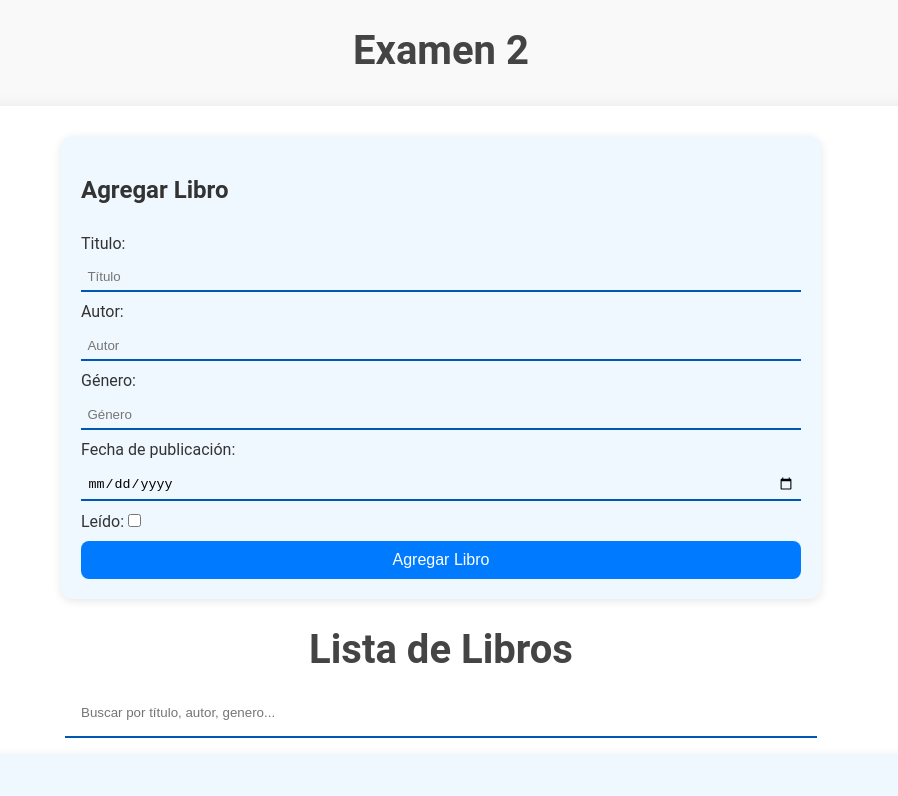
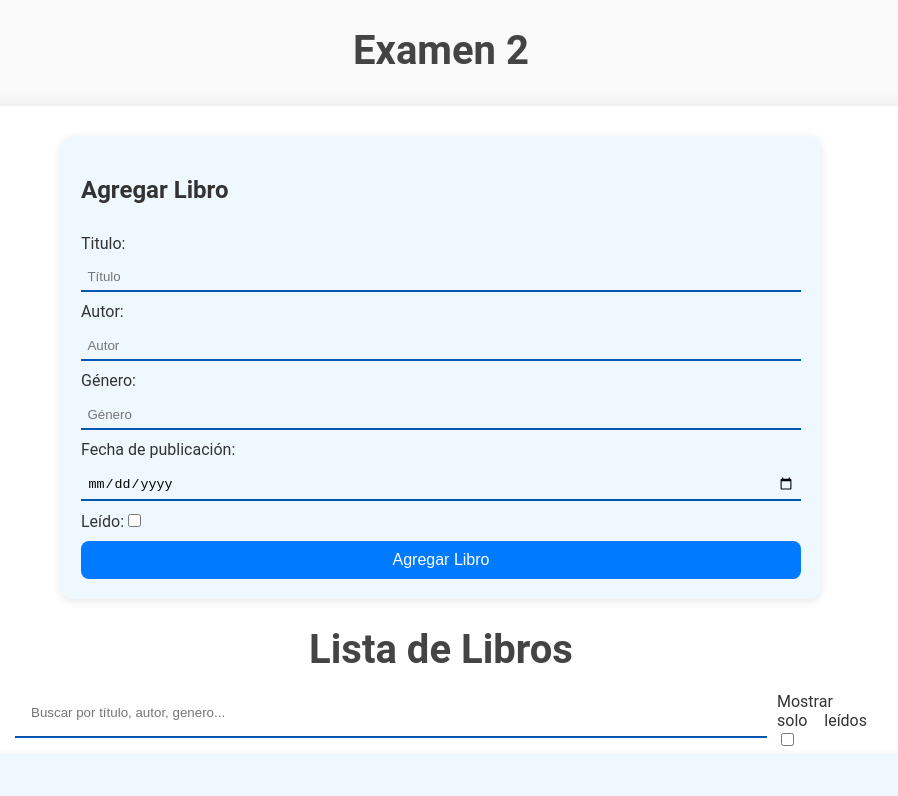
Before and after one commit to itsFDavid/programacion-web-examen-2, a React (Vite) app in the folder examen-2-programacion-web/: page / in a window 1280 px wide. Shown: the top 796 px of the page, without its empty margins (199-1097 px from the left). Built offline with nearby package versions, Linux system fonts and the light colour scheme.

Commit message:
refactor ListLibros component to include a checkbox for filtering read books; update styles for search input and labels in App.css

```diff
--- a/examen-2-programacion-web/src/App.css
+++ b/examen-2-programacion-web/src/App.css
@@ -87,6 +87,19 @@ button:hover {
   background-color: #0056b3;
 }
 
+.buscador {
+  display: flex;
+  width: 100%;
+  justify-content: center;
+  align-items: center;
+  gap: 10px;
+}
+
+.label_leidos{
+  color: #333;
+  width: 10%;
+}
+
 .botones_libro {
   margin: 1rem 0;
   display: flex;
--- a/examen-2-programacion-web/src/components/ListLibros.jsx
+++ b/examen-2-programacion-web/src/components/ListLibros.jsx
@@ -5,19 +5,27 @@ import Libro from './Libro';
 function ListLibros() {
   const { libros } = useContext(AppContext);
   const [busqueda, setBusqueda] = useState('');
+  const [mostrarSoloLeidos, setMostrarSoloLeidos] = useState(false);
 
 
-  const librosFiltrados = libros.filter(libro =>
+  const librosFiltrados = libros
+    .filter(libro => (mostrarSoloLeidos ? libro.leido : true))
+    .filter(libro =>
       libro.titulo.toLowerCase().includes(busqueda.toLowerCase())
       || libro.autor.toLowerCase().includes(busqueda.toLowerCase())
       || libro.genero.toLowerCase().includes(busqueda.toLowerCase())
     );
+
+
+
+
 
   // console.log(librosFiltrados);
 
   return (
     <>
       <h1>Lista de Libros</h1>
+      <div className='buscador'>
         <input
           type="text"
           placeholder="Buscar por título, autor, genero..."
@@ -25,9 +33,19 @@ function ListLibros() {
           onChange={(e) => setBusqueda(e.target.value)}
           className='input_busqueda'
         />
+        <label htmlFor="soloLeidos" className='label_leidos'>
+          {mostrarSoloLeidos ? 'Mostrar todos' : 'Mostrar solo leídos'}
+          <input
+            type="checkbox"
+            onChange={() => setMostrarSoloLeidos(!mostrarSoloLeidos)}>
+          </input>
+        </label>
+      </div>
       <div className='listLibros'>
         <ul>
-          {librosFiltrados.length != 0 ? librosFiltrados.map((libro, index) => (
+          {
+            librosFiltrados.length != 0 ?
+            librosFiltrados.map((libro, index) => (
               <Libro libro={libro} key={index} />
             )):
               <p>No hay libros con ese titulo, autor, genero.</p>
```
Also changed, not shown: 1 other file (tests, documents, lock files or other folders). Lines whose indentation alone changed are shown as unchanged.
